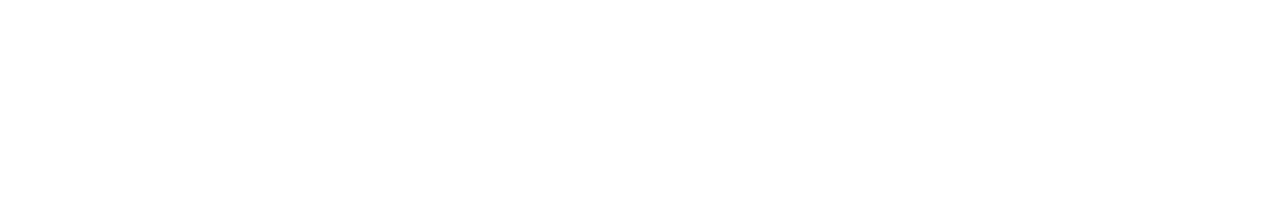
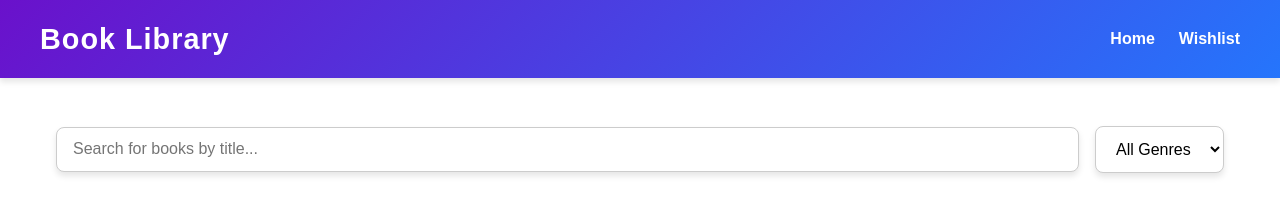
Before and after one commit to nrbnayon/Book-Library, a plain HTML site: page index.html in a window 1280 px wide. Drawn offline with Linux system fonts and the light colour scheme.

Commit message:
Added navar and main section

```diff
--- /dev/null
+++ b/CSS/responsive.css
@@ -0,0 +1,15 @@
+/* Responsive Navbar */
+@media (max-width: 768px) {
+  .nav-logo {
+    font-size: 1.3rem;
+  }
+  .navbar .container {
+    flex-direction: row;
+  }
+
+  .nav-links {
+    flex-direction: row;
+    gap: 1rem;
+    align-items: center;
+  }
+}
--- a/CSS/style.css
+++ b/CSS/style.css
@@ -0,0 +1,133 @@
+* {
+  box-sizing: border-box;
+  margin: 0;
+  padding: 0;
+}
+
+body {
+  font-family: Arial, sans-serif;
+  line-height: 1.6;
+  color: #333;
+}
+
+/* Enhanced CSS for Navbar */
+header {
+  background-color: #f4f4f4;
+  padding: 0;
+}
+
+.navbar {
+  background: linear-gradient(135deg, #6a11cb, #2575fc);
+  color: #ffffff;
+  padding: 1rem 2rem;
+  box-shadow: 0 4px 6px rgba(0, 0, 0, 0.1);
+  position: sticky;
+  top: 0;
+  z-index: 1000;
+  transition: all 0.3s ease;
+}
+
+.navbar .header-container {
+  display: flex;
+  justify-content: space-between;
+  align-items: center;
+  max-width: 1200px;
+  margin: 0 auto;
+}
+
+.nav-logo {
+  font-size: 1.8rem;
+  text-decoration: none;
+  color: #ffffff;
+  font-weight: bold;
+  letter-spacing: 1px;
+  transition: color 0.3s ease;
+}
+
+.nav-logo:hover {
+  color: #ffde7d;
+}
+
+.nav-links {
+  list-style: none;
+  display: flex;
+  gap: 1.5rem;
+}
+
+.nav-links li {
+  position: relative;
+}
+
+.nav-links a {
+  text-decoration: none;
+  color: #ffffff;
+  font-weight: bold;
+  padding: 0.5rem 0;
+  position: relative;
+  transition: color 0.3s ease;
+}
+
+.nav-links a::after {
+  content: "";
+  position: absolute;
+  left: 0;
+  bottom: -3px;
+  width: 0;
+  height: 2px;
+  background-color: #ffde7d;
+  transition: width 0.3s ease;
+}
+
+.nav-links a:hover::after {
+  width: 100%;
+}
+
+.nav-links a:hover {
+  color: #ffde7d;
+}
+
+/* Main Content Styles */
+.container {
+  max-width: 1200px;
+  margin: 2rem auto;
+}
+
+.filters {
+  display: flex;
+  justify-content: space-between;
+  align-items: center;
+  gap: 1rem;
+  margin: 0 auto;
+  padding: 1rem;
+}
+
+#search-bar {
+  flex: 1;
+  padding: 0.8rem 1rem;
+  border-radius: 8px;
+  border: 1px solid #ccc;
+  font-size: 1rem;
+  box-shadow: 0 4px 6px rgba(0, 0, 0, 0.1);
+  transition: all 0.3s ease;
+}
+
+#search-bar:focus {
+  border-color: #2575fc;
+  box-shadow: 0 6px 8px rgba(0, 0, 0, 0.15);
+  outline: none;
+}
+
+#genre-filter {
+  padding: 0.8rem 1rem;
+  border-radius: 8px;
+  border: 1px solid #ccc;
+  background-color: #fff;
+  font-size: 1rem;
+  box-shadow: 0 4px 6px rgba(0, 0, 0, 0.1);
+}
+
+.book-list {
+  display: grid;
+  grid-template-columns: repeat(auto-fit, minmax(250px, 1fr));
+  gap: 1.5rem;
+}
--- a/index.html
+++ b/index.html
@@ -3,8 +3,62 @@
   <head>
     <meta charset="UTF-8" />
     <meta name="viewport" content="width=device-width, initial-scale=1.0" />
-    <link rel="stylesheet" href="./CSS/style.css" />
+    <link rel="stylesheet" href="css/style.css" />
+    <link rel="stylesheet" href="css/responsive.css" />
     <title>Book Library</title>
   </head>
-  <body></body>
+  <body>
+    <!-- Navbar -->
+    <header>
+      <nav class="navbar">
+        <div class="header-container">
+          <a href="index.html" class="nav-logo">Book Library</a>
+          <ul class="nav-links">
+            <li><a href="index.html">Home</a></li>
+            <li><a href="pages/wishlist.html">Wishlist</a></li>
+          </ul>
+        </div>
+      </nav>
+    </header>
+
+    <!-- Main Content -->
+    <main class="container">
+      <!-- Search and Filters -->
+      <div class="filters">
+        <input
+          type="text"
+          id="search-bar"
+          placeholder="Search for books by title..."
+        />
+        <select id="genre-filter">
+          <option value="">All Genres</option>
+          <!-- Populate genres dynamically -->
+        </select>
+      </div>
+
+      <!-- Book List -->
+      <div id="book-container" class="book-list">
+        <!-- Book cards will be injected here dynamically -->
+      </div>
+
+      <!-- Pagination Controls -->
+      <div class="pagination" id="pagination-controls">
+        <!-- Pagination buttons will be created dynamically -->
+      </div>
+    </main>
+
+    <!-- <main>
+      <h1>Book Library</h1>
+      <div class="search-filter">
+        <input type="text" id="search" placeholder="Search by title" />
+        <select id="genre-filter">
+          <option value="">All Genres</option>
+        </select>
+      </div>
+      <div id="book-list"></div>
+      <div id="pagination"></div>
+    </main> -->
+
+    <script src="js/app.js" type="module"></script>
+  </body>
 </html>
```
Also changed, not shown: pages/wishlist.html (added, +9 -0 lines), js/app.js (added).
